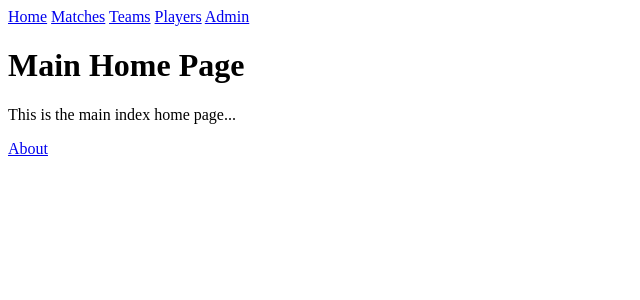
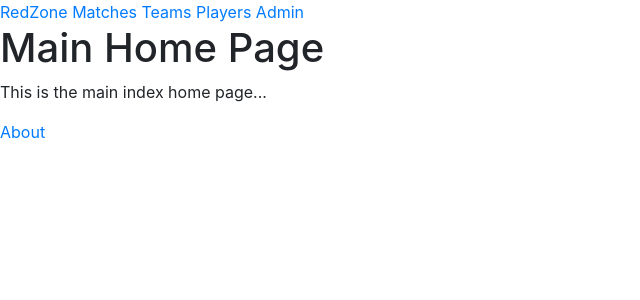
Before and after one commit to Lukisn/RedZone, a Django app: page / in a window 1280 px wide. Shown: the top 300 px of the page, without its empty margins (0-640 px from the left). Run offline with Django 3.2, Linux system fonts and the light colour scheme; some libraries are stand-ins or nearby versions.

Commit message:
added Bootstrap imports in base template

```diff
--- a/templates/base.html
+++ b/templates/base.html
@@ -1,27 +1,43 @@
 <!doctype html>
 <html lang="en">
 <head>
-    <meta charset="UTF-8">
-    <title>Title</title>
+    <meta charset="utf-8">
+    <meta name="viewport" content="width=device-width, initial-scale=1, shrink-to-fit=no">
+
+    <title>{% block title %}RedZone{% endblock %}</title>
+
+    <!-- Bootstrap CSS -->
+    <link rel="stylesheet" href="https://maxcdn.bootstrapcdn.com/bootstrap/4.0.0/css/bootstrap.min.css" integrity="sha384-Gn5384xqQ1aoWXA+058RXPxPg6fy4IWvTNh0E263XmFcJlSAwiGgFAW/dAiS6JXm" crossorigin="anonymous">
 </head>
 <body>
+
+    <!-- Navigation -->
     <div class="navigation">
         <nav>
-            <a href="{% url 'home' %}">Home</a>
+            <a href="{% url 'home' %}">RedZone</a>
             <a href="#">Matches</a>
             <a href="{% url 'teams' %}">Teams</a>
             <a href="{% url 'players' %}">Players</a>
             <a href="{% url 'admin:index' %}">Admin</a>
         </nav>
     </div>
+
+    <!-- Content -->
     <div class="content">
         {% block content %}
         <h1>Content</h1>
         <p>Lorem ipsum ...</p>
         {% endblock content %}
     </div>
+
+    <!-- Footer -->
     <footer>
         <a href="{% url 'about' %}">About</a>
     </footer>
+
+    <!-- Bootstrap JS scripts -->
+    <script src="https://code.jquery.com/jquery-3.2.1.slim.min.js" integrity="sha384-KJ3o2DKtIkvYIK3UENzmM7KCkRr/rE9/Qpg6aAZGJwFDMVNA/GpGFF93hXpG5KkN" crossorigin="anonymous"></script>
+    <script src="https://cdnjs.cloudflare.com/ajax/libs/popper.js/1.12.9/umd/popper.min.js" integrity="sha384-ApNbgh9B+Y1QKtv3Rn7W3mgPxhU9K/ScQsAP7hUibX39j7fakFPskvXusvfa0b4Q" crossorigin="anonymous"></script>
+    <script src="https://maxcdn.bootstrapcdn.com/bootstrap/4.0.0/js/bootstrap.min.js" integrity="sha384-JZR6Spejh4U02d8jOt6vLEHfe/JQGiRRSQQxSfFWpi1MquVdAyjUar5+76PVCmYl" crossorigin="anonymous"></script>
 </body>
 </html>
```
